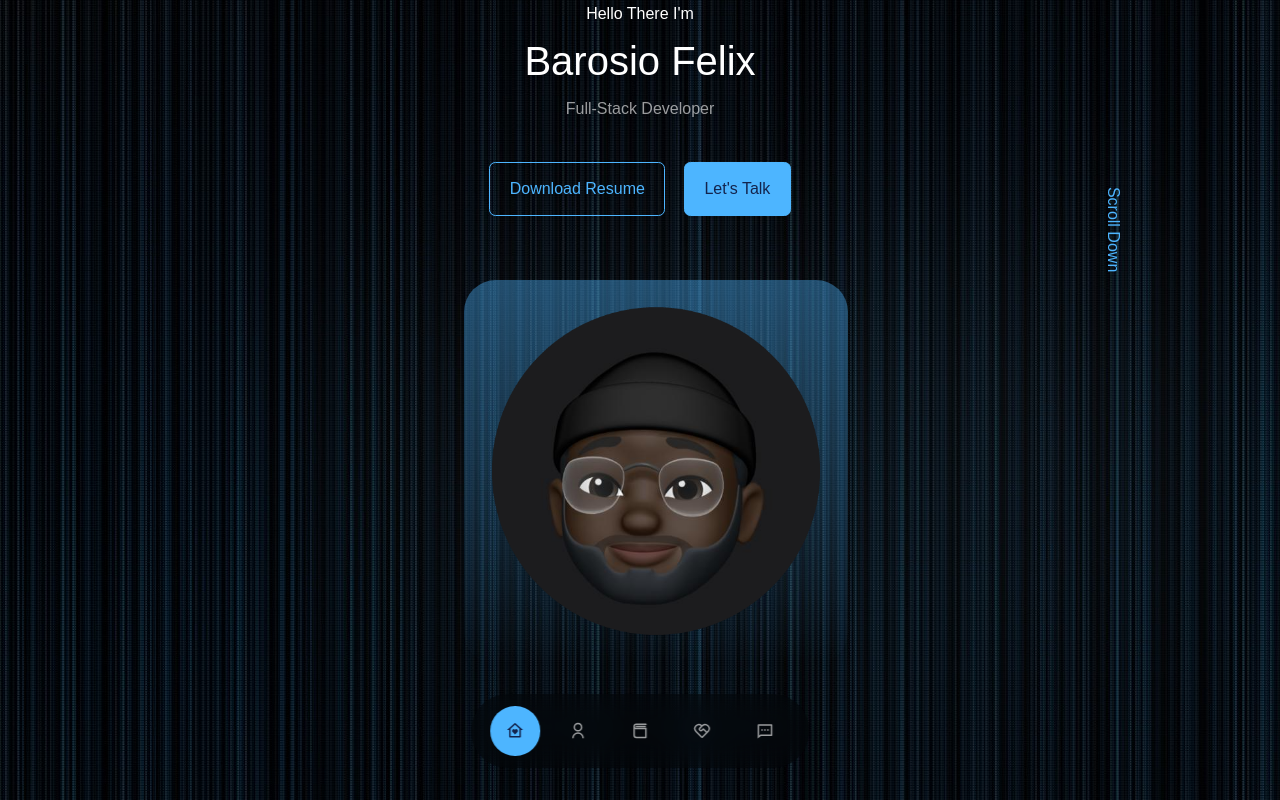
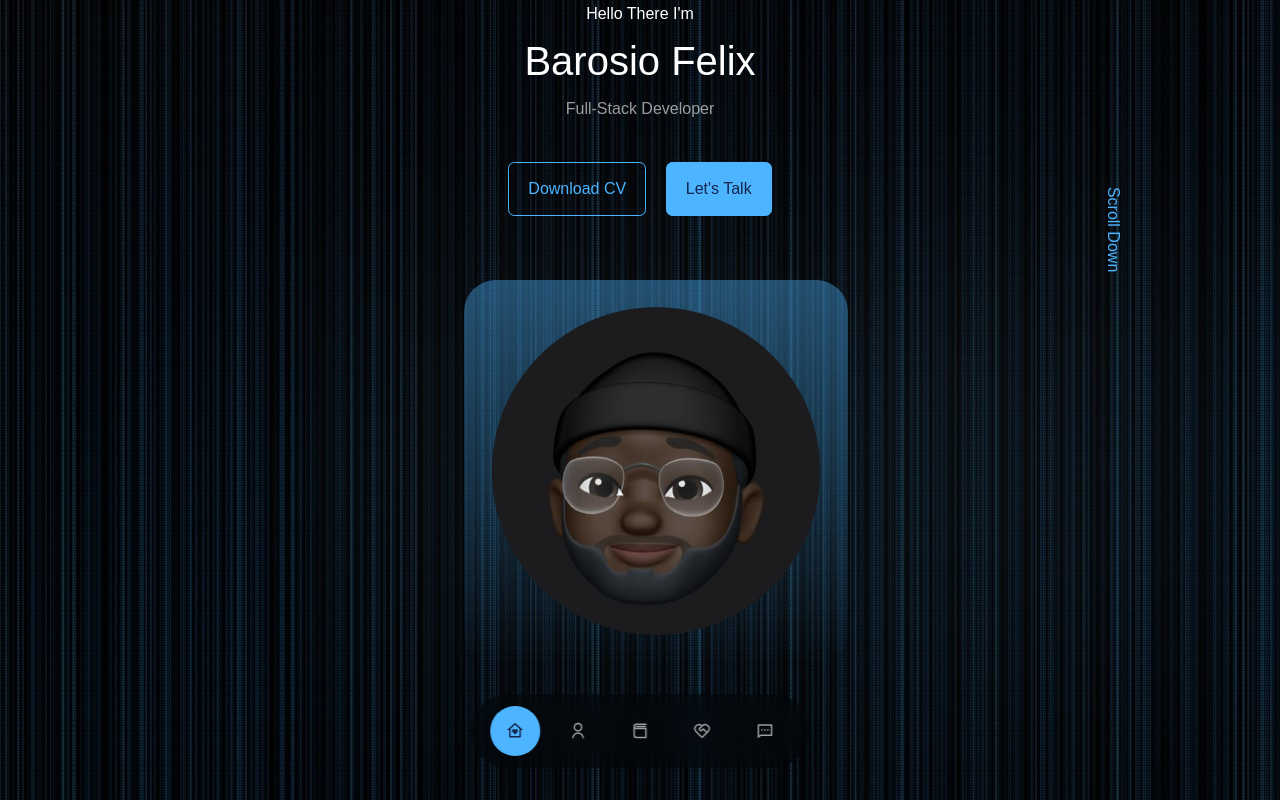
Before and after one commit to Felix-Barosio/Portfolio, a React (Create React App) app: page / in a window 1280 px wide. Built offline with nearby package versions, Linux system fonts and the light colour scheme.

Commit message:
Updated download

```diff
--- a/src/components/Header/Personal.js
+++ b/src/components/Header/Personal.js
@@ -1,15 +1,15 @@
 import React from 'react'
-import Resume from '../../assets/files/Resume.pdf'
+import CV from '../../assets/files/Resume.pdf'
 
 const Personal = () => {
     return (
         <div>
             <div className='personal'>
-                <a href={Resume} download className='btn'> Download Resume </a>
+                <a href={CV} download className='btn'> Download CV </a>
                 <a href='#contact' className='btn btn-primary'> Let's Talk </a>
             </div>
         </div>
     )
 }
 
-export default Personal
+export default Personal;
```
